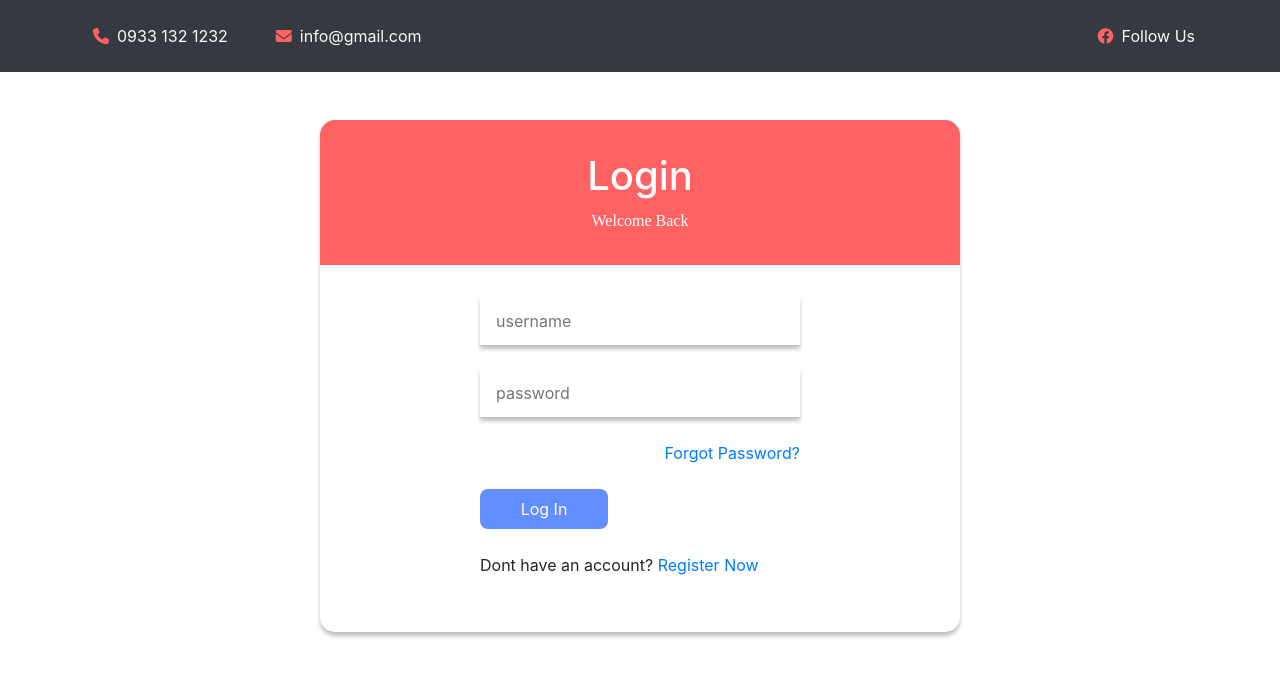
After one commit to trinity-fptu/SWP391_HealthCareProject, an ASP.NET Core app: template SWP391_HealthCareProject/Views/Login/Login.cshtml in a window 1280 px wide. The commit adds this page. Shown: the top 677 px of the page. Run offline with ASP.NET Core 8, Linux system fonts and the light colour scheme; the template is opened without the code that fills it, so the values that code supplies are empty.

Commit message:
add login controller, UI for login

```diff
--- a/SWP391_HealthCareProject/Controllers/HomeController.cs
+++ b/SWP391_HealthCareProject/Controllers/HomeController.cs
@@ -23,6 +23,7 @@ namespace SWP391_HealthCareProject.Controllers
             return View();
         }
 
+
         [ResponseCache(Duration = 0, Location = ResponseCacheLocation.None, NoStore = true)]
         public IActionResult Error()
         {
--- /dev/null
+++ b/SWP391_HealthCareProject/Views/Login/Login.cshtml
@@ -0,0 +1,64 @@
+@*
+    For more information on enabling MVC for empty projects, visit https://go.microsoft.com/fwlink/?LinkID=397860
+*@
+@{
+    ViewData["Title"] = "Login Page";
+    Layout = null;
+}
+<!DOCTYPE html>
+<html lang="en">
+
+<head>
+    <meta charset="UTF-8">
+    <meta http-equiv="X-UA-Compatible" content="IE=edge">
+    <meta name="viewport" content="width=device-width, initial-scale=1.0">
+    <link rel="stylesheet" href="~/css/login.css">
+    <link rel="stylesheet" href="https://cdn.jsdelivr.net/npm/bootstrap@4.3.1/dist/css/bootstrap.min.css"
+        integrity="sha384-ggOyR0iXCbMQv3Xipma34MD+dH/1fQ784/j6cY/iJTQUOhcWr7x9JvoRxT2MZw1T" crossorigin="anonymous">
+    <script src="https://code.jquery.com/jquery-3.3.1.slim.min.js"
+        integrity="sha384-q8i/X+965DzO0rT7abK41JStQIAqVgRVzpbzo5smXKp4YfRvH+8abtTE1Pi6jizo"
+        crossorigin="anonymous"></script>
+    <script src="https://cdn.jsdelivr.net/npm/popper.js@1.14.7/dist/umd/popper.min.js"
+        integrity="sha384-UO2eT0CpHqdSJQ6hJty5KVphtPhzWj9WO1clHTMGa3JDZwrnQq4sF86dIHNDz0W1"
+        crossorigin="anonymous"></script>
+    <script src="https://cdn.jsdelivr.net/npm/bootstrap@4.3.1/dist/js/bootstrap.min.js"
+        integrity="sha384-JjSmVgyd0p3pXB1rRibZUAYoIIy6OrQ6VrjIEaFf/nJGzIxFDsf4x0xIM+B07jRM"
+        crossorigin="anonymous"></script>
+    <link rel="stylesheet" href="https://cdnjs.cloudflare.com/ajax/libs/font-awesome/6.2.0/css/all.min.css">
+</head>
+
+<body>
+    <!-- Header -->
+    <section id="title">
+        <nav class="navbar navbar-expand-lg navbar-expand-sm navbar-light bg-dark py-lg-3 py-sm-3">
+            <div class="container">
+                <i class="fa-sharp fa-solid fa-phone icon mx-lg-2 mx-md- mx-sm-2 mx-2"></i><span
+                    class="navbar-text text-light">0933 132 1232</span>
+                <i class="fa-solid fa-envelope icon mx-lg-2 mx-md-2 mx-sm-2 mx-2 ml-lg-5"></i><span
+                    class="navbar-text text-light">info@gmail.com</span>
+                <span class="ml-auto "><i class="fa-brands fa-facebook icon mx-lg-2 mx-md-2 mx-sm-2 mx-2"></i><span
+                        class="navbar-text text-light">Follow Us</span></span>
+            </div>
+        </nav>
+        <!-- body -->
+            <section id="login" class="mx-auto my-lg-5 my-5">
+                <div class="head">
+                    <h1>Login</h1>
+                    <span>Welcome Back</span>
+                </div>
+                <div class="holder">
+                    <input type="text" placeholder="username" class="username"><br>
+                    <input type="text" placeholder="password" class="password my-4">
+                    <div class="d-flex justify-content-end mb-3">
+                        <a href="#">Forgot Password?</a>
+                    </div>
+                    <div class="d-flex justify-content-start mt-4">
+                        <button type="button" class="login-btn">Log In</button>
+                    </div>
+                    <br>
+                    <div class="register d-flex justify-content-start">
+                        <span>Dont have an account? <a href="#">Register Now</a></span>
+                    </div>
+                </div>
+            </section>
+</body>
--- a/SWP391_HealthCareProject/Views/Shared/_Layout.cshtml
+++ b/SWP391_HealthCareProject/Views/Shared/_Layout.cshtml
@@ -48,7 +48,7 @@
                                 <a class="nav-link" href="#">Home</a>
                             </li>
                             <li class="nav-item">
-                                <a class="nav-link" href="#">Features</a>
+                                <a class="nav-link" href="/Login/Login">Login</a>
                             </li>
                             <li class="nav-item">
                                 <a class="nav-link" href="#">Pricing</a>
--- /dev/null
+++ b/SWP391_HealthCareProject/wwwroot/css/login.css
@@ -0,0 +1,66 @@
+.icon {
+    color: #FF6262;
+}
+
+#login {
+    box-shadow: 0px 4px 4px rgba(0, 0, 0, 0.25);
+    width: 40rem;
+    height: 32rem;
+    border-radius: 15px;
+
+}
+
+.head {
+    border-top-right-radius: 15px;
+    border-top-left-radius: 15px;
+    background-color: #FF6262;
+    padding: 2rem;
+    color: white;
+    text-align: center;
+
+}
+
+.head span {
+    font-family: 'Segoe UI light';
+}
+
+.holder {
+    margin: auto;
+    text-align: center;
+    width: fit-content;
+    block-size: fit-content;
+}
+
+
+.holder .username {
+    box-shadow: 0px 4px 4px rgba(0, 0, 0, 0.25);
+    border: none;
+    width: 20rem;
+    height: 3rem;
+    padding: 1rem;
+    margin-top: 2rem;
+}
+
+.holder .password {
+    box-shadow: 0px 4px 4px rgba(0, 0, 0, 0.25);
+    border: none;
+    width: 20rem;
+    height: 3rem;
+    padding: 1rem;
+    margin-top: 3rem;
+}
+
+.login-btn{
+    border-radius: 8px;
+    background-color: #628EFF;
+    border: none;
+    color: white;
+    width: 8rem;
+    height: 2.5rem;
+}
+
+@media only screen and (max-width: 669px) {
+    #login {
+      width: 30rem;
+    }
+  }
```
Also changed, not shown: SWP391_HealthCareProject/Controllers/LoginController.cs (added, +12 -0 lines), SWP391_HealthCareProject/SWP391_HealthCareProject.csproj.
